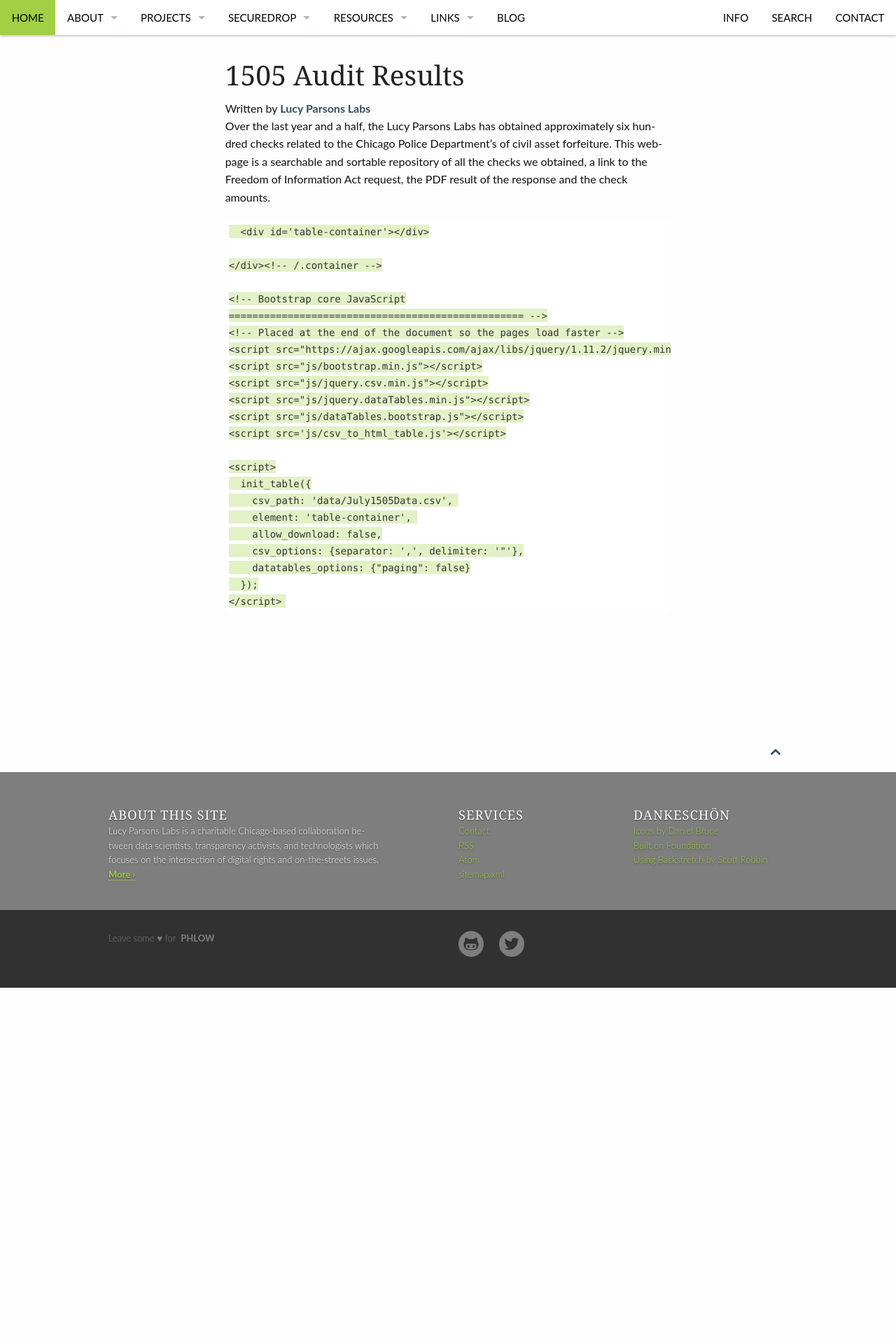
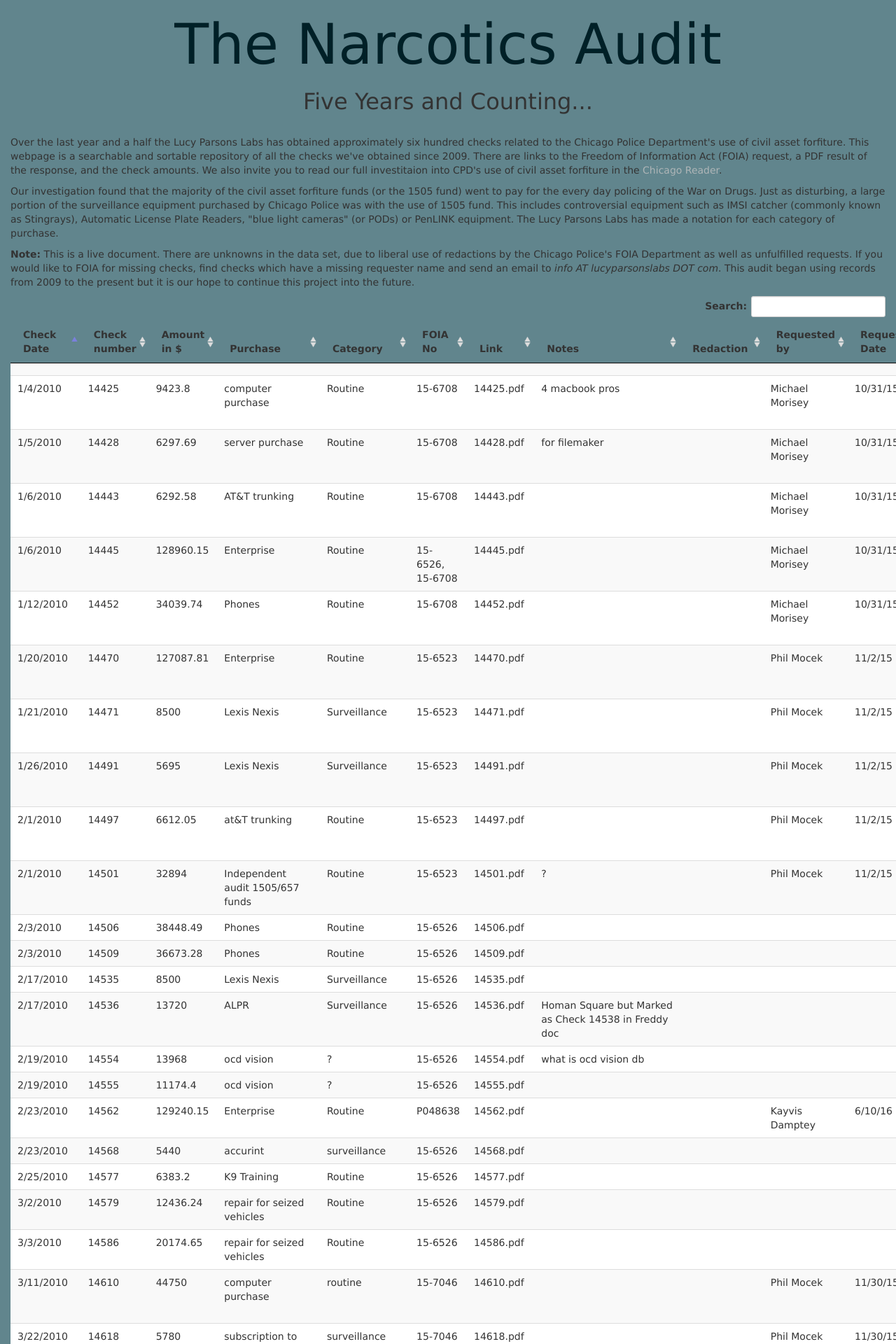
Before and after one commit to saltthefries/lucyparsonslabs.com, a Jekyll site: the page fullaudit/index.html, which Jekyll copies as it is, in a window 1280 px wide. Shown: the top 1920 px of the page at 70% size. Built offline with Jekyll 4.4.1, drawn with Linux system fonts in a browser that asks for light colours; nearby versions of some CDN libraries; library files that are not in the unit come from our copies; before the commit the page ends 1411 px from its top, so only the background shows below that; some of the changed text lies outside the part shown.

Commit message:
experiment with new fonts, css, colors etc
small wording fix

```diff
--- a/fullaudit/index.html
+++ b/fullaudit/index.html
@@ -24,7 +24,7 @@
     <div class="container-fluid">
 
       <h1>The Narcotics Audit</h1>
-	<h2>Five Years and counting</h2>
+	<h2>Five Years and Counting...</h2>
 <br>
 	<p>Over the last year and a half the Lucy Parsons Labs has obtained approximately six hundred checks related to the Chicago Police Department's use of civil asset forfiture. This webpage is a searchable and sortable repository of all the checks we've obtained since 2009. There are links to the Freedom of Information Act (FOIA) request, a PDF result of the response, and the check amounts. We also invite you to read our full investitaion into CPD's use of civil asset forfiture in the <a href="link to article">Chicago Reader</a>. </p>
 <p>Our investigation found that the majority of the civil asset forfiture funds (or the 1505 fund) went to pay for the every day policing of the War on Drugs. Just as disturbing, a large portion of the surveillance equipment purchased by Chicago Police was with the use of 1505 fund. This includes controversial equipment such as IMSI catcher (commonly known as Stingrays), Automatic License Plate Readers, "blue light cameras" (or PODs) or PenLINK equipment. The Lucy Parsons Labs has made a notation for each category of purchase. </p>
--- a/fullaudit/index.md
+++ /dev/null
@@ -1,32 +0,0 @@
----
-layout: page
-title: "1505 Audit Results"
-header: no
-permalink: /fullaudit/
----
-
-Over the last year and a half, the Lucy Parsons Labs has obtained approximately six hundred checks related to the Chicago Police Department's of civil asset forfeiture. This webpage is a searchable and sortable repository of all the checks we obtained, a link to the Freedom of Information Act request, the PDF result of the response and the check amounts.
-
-      <div id='table-container'></div>
-
-    </div><!-- /.container -->
-
-    <!-- Bootstrap core JavaScript
-    ================================================== -->
-    <!-- Placed at the end of the document so the pages load faster -->
-    <script src="https://ajax.googleapis.com/ajax/libs/jquery/1.11.2/jquery.min.js"></script>
-    <script src="js/bootstrap.min.js"></script>
-    <script src="js/jquery.csv.min.js"></script>
-    <script src="js/jquery.dataTables.min.js"></script>
-    <script src="js/dataTables.bootstrap.js"></script>
-    <script src='js/csv_to_html_table.js'></script>
-
-    <script>
-      init_table({
-        csv_path: 'data/July1505Data.csv',
-        element: 'table-container',
-        allow_download: false,
-        csv_options: {separator: ',', delimiter: '"'},
-        datatables_options: {"paging": false}
-      });
-    </script>
```
Also changed, not shown: fullaudit/css/bootstrap.min.css.
